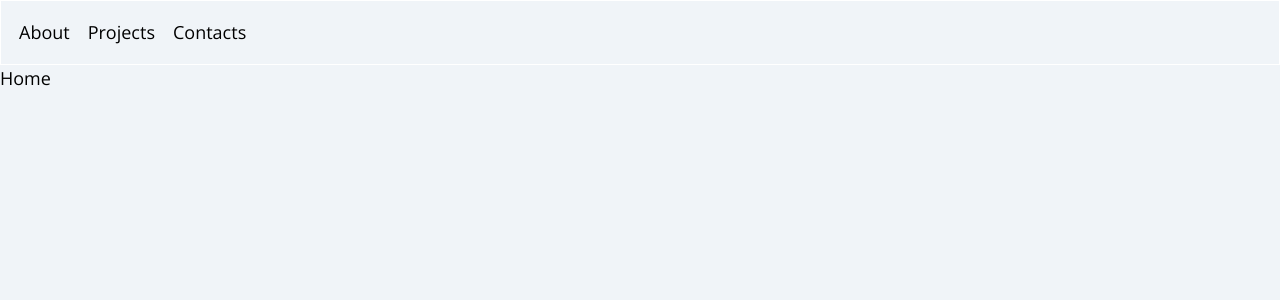
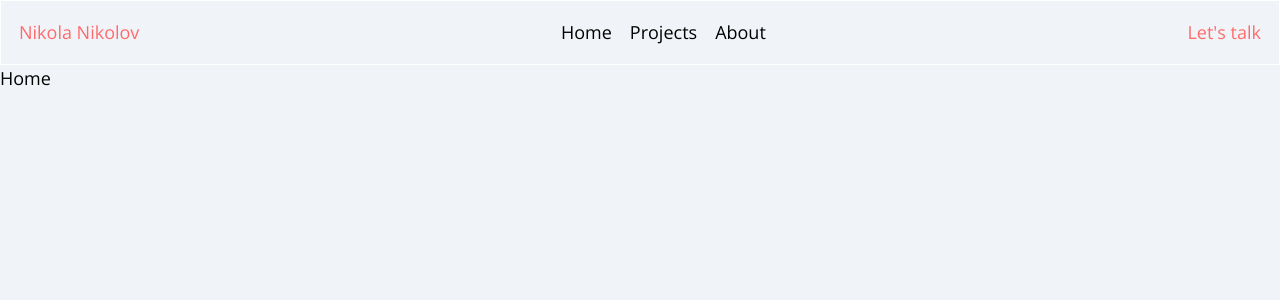
Before and after one commit to NikolaNikolov93/Nikola-Nikolov, a React (Vite) app: page /home in a window 1280 px wide. Shown: the top 300 px of the page. Built offline with nearby package versions, Linux system fonts and the light colour scheme.

Commit message:
style: formatting

```diff
--- a/src/components/Navigation/Navigation.tsx
+++ b/src/components/Navigation/Navigation.tsx
@@ -1,11 +1,18 @@
+import { Link } from "react-router-dom";
 import styles from "./Navigation.module.css";
 import NavigationLinks from "./NavigationLinks";
 
 const Navigation = () => {
   return (
-    <nav className={styles.navigation}>
-      <NavigationLinks />
-    </nav>
+    <div className="navigation-container">
+      <nav className={styles.navigation}>
+        <div className={styles.logo}>Nikola Nikolov</div>
+        <NavigationLinks />
+        <Link to="/contacts" className={styles.contacts}>
+          Let's talk
+        </Link>
+      </nav>
+    </div>
   );
 };
 
--- a/src/components/Navigation/NavigationLinks.tsx
+++ b/src/components/Navigation/NavigationLinks.tsx
@@ -5,13 +5,13 @@ const NavigationLinks = () => {
   return (
     <ul className={styles.navLinks}>
       <li>
-        <Link to="/about">About</Link>
+        <Link to="/Home">Home</Link>
       </li>
       <li>
         <Link to="/projects">Projects</Link>
       </li>
       <li>
-        <Link to="/contacts">Contacts</Link>
+        <Link to="/About">About</Link>
       </li>
     </ul>
   );
```
